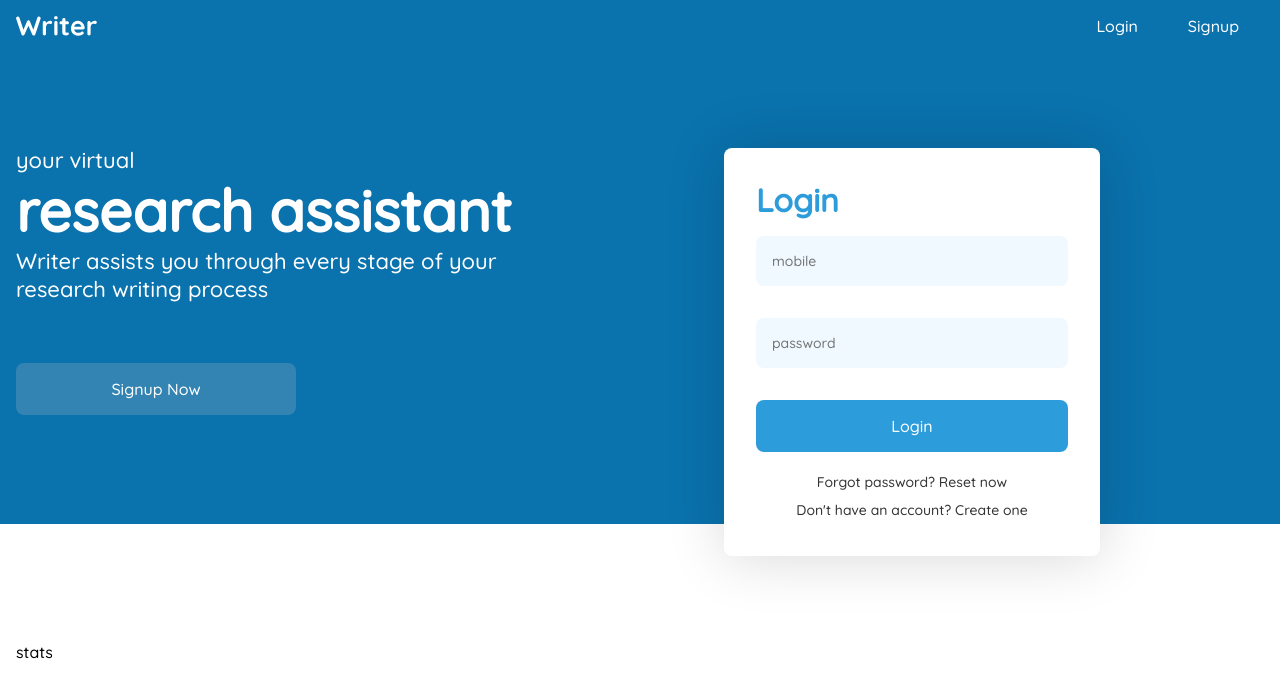
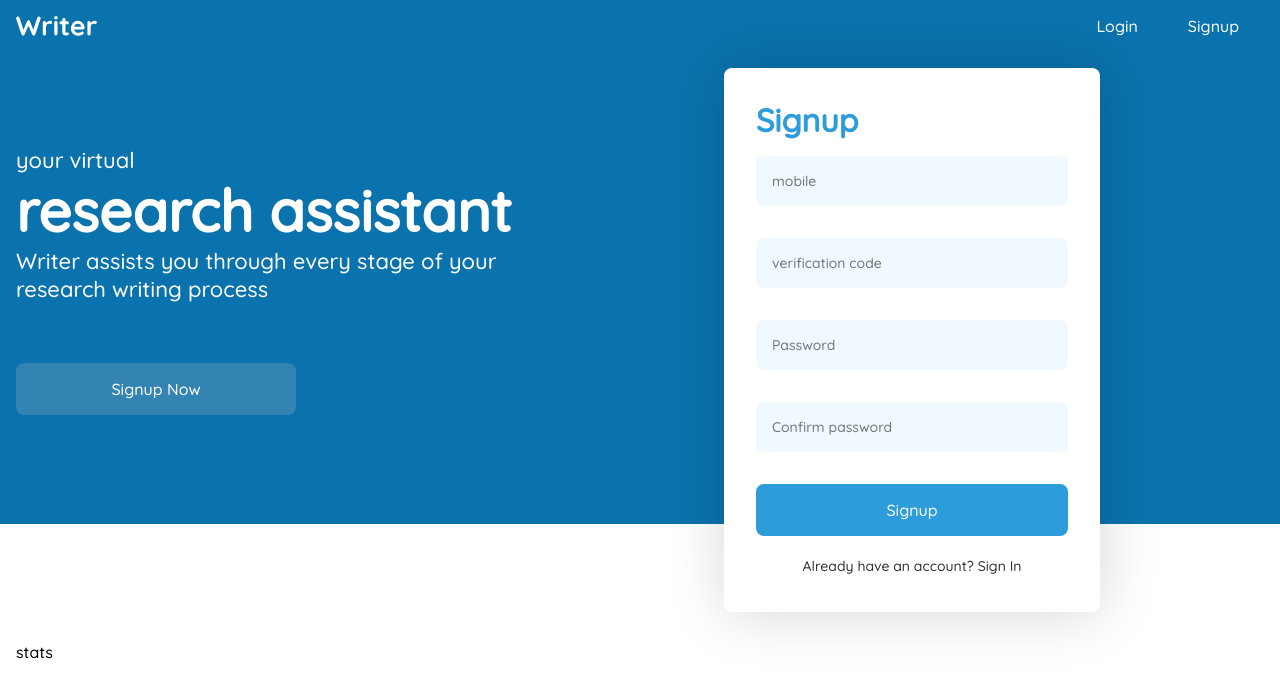
Before and after one commit to zevocorporation/Writer-App, a React (Create React App) app: page / in a window 1280 px wide. Shown: the top 698 px of the page. Built offline with nearby package versions, Linux system fonts and the light colour scheme.

Commit message:
added signup page

```diff
--- a/src/App.js
+++ b/src/App.js
@@ -2,13 +2,14 @@ import React from 'react'
 // import Input from './components/input';
 import Login from './components/login'
 import Navbar from './patterns/navbar'
-import LandingPage from './pages/landingPage'
+// import LandingPage from './pages/landingPage'
+import SignupPage from './pages/signupPage';
 
 function App() {
   return (
     <div>
       <Navbar />
-      <LandingPage />
+      <SignupPage />
     </div>
   )
 }
--- a/src/components/hero.js
+++ b/src/components/hero.js
@@ -1,8 +1,8 @@
 import React from 'react'
-
 import Form from '../patterns/form'
 import Colors from '../styles/colors'
-
+import Signup from '../patterns/signup'
+import Resetpassword from '../patterns/resetpassword';
 import Title from './title'
 import Text from './text'
 import Button from './button'
@@ -33,7 +33,7 @@ function Hero(props) {
       },
     },
   }
-  return (
+  const renderlogin=
     <div style={styles.hero}>
       <div style={styles.container.left}>
         <Text color={Colors.accent.secondary}>your virtual</Text>
@@ -56,7 +56,65 @@ function Hero(props) {
           style={{ position: 'absolute', marginTop: '80px' }}
           type='login'
         />
+
       </div>
+    </div>
+    const rendersignup=<div style={styles.hero}>
+    <div style={styles.container.left}>
+      <Text color={Colors.accent.secondary}>your virtual</Text>
+      <Title type='titleLarge' color={Colors.accent.secondary}>
+        research assistant
+      </Title>
+      <Text type='textLight' color={Colors.accent.secondary}>
+        Writer assists you through every stage of your
+        <br />
+        research writing process
+      </Text>
+      <Button
+        style={{ width: '120px', marginTop: '60px' }}
+        color={Colors.tertiary}
+        name='Signup Now'
+      />
+    </div>
+    <div style={styles.container.right}>
+      <Signup
+        style={{ position: 'absolute', marginTop: '0px' }}
+        type='signup'
+      />
+
+    </div>
+  </div>
+    const renderresetpassword=<div style={styles.hero}>
+    <div style={styles.container.left}>
+      <Text color={Colors.accent.secondary}>your virtual</Text>
+      <Title type='titleLarge' color={Colors.accent.secondary}>
+        research assistant
+      </Title>
+      <Text type='textLight' color={Colors.accent.secondary}>
+        Writer assists you through every stage of your
+        <br />
+        research writing process
+      </Text>
+      <Button
+        style={{ width: '120px', marginTop: '60px' }}
+        color={Colors.tertiary}
+        name='Signup Now'
+      />
+    </div>
+    <div style={styles.container.right}>
+      <Resetpassword
+        style={{ position: 'absolute', marginTop: '80px' }}
+        type='resetpassword'
+      />
+
+    </div>
+  </div>
+
+  return (
+    <div>
+      {props.type == 'login' && renderlogin}
+      {props.type == 'signup'&& rendersignup}
+      {props.type == 'resetpassword' && renderresetpassword}
     </div>
   )
 }
--- a/src/pages/landingPage.js
+++ b/src/pages/landingPage.js
@@ -6,7 +6,7 @@ import Statistics from '../components/statistics'
 function LandingPage(props) {
   return (
     <div style={{ display: 'flex', flexDirection: 'column', maxWidth: '100%' }}>
-      <Hero />
+      <Hero type="login"/>
       <Statistics />
     </div>
   )
--- /dev/null
+++ b/src/pages/signupPage.js
@@ -0,0 +1,16 @@
+import React from 'react'
+
+import Hero from '../components/hero'
+import Statistics from '../components/statistics'
+import Form from '../patterns/form'
+
+function SignupPage(props){
+    return(
+    <div>
+    <Hero type="signup" />
+    <Statistics />
+    </div>
+    )
+}
+
+export default SignupPage;
--- a/src/patterns/form.js
+++ b/src/patterns/form.js
@@ -1,6 +1,5 @@
 import React from 'react'
 import Colors from '../styles/colors'
-
 import Input from '../components/input'
 import Button from '../components/button'
 import Text from '../components/text'
--- a/src/patterns/signup.js
+++ b/src/patterns/signup.js
@@ -1,19 +1,39 @@
 import React from 'react';
+import Colors from '../styles/colors'
+import Input from '../components/input'
+import Button from '../components/button'
+import Text from '../components/text'
+import Title from '../components/title'
 
-function Person(props) {
+function Form(props) {
+    const styles = {
+        form: {
+          backgroundColor: Colors.accent.secondary,
+          display: 'flex',
+          flexDirection: 'column',
+          padding: '32px',
+          borderRadius: '8px',
+          boxShadow: '1px 1px 60px rgba(0, 0, 0, 0.16)',
+          ...props.style,
+        }
+    }
 
-    return (
-        <div>
-            <center>
-                <input placeholder='mobile' type='number' value={props.Input} />
-                <button>send OTP</button><br></br>
-                <input placeholder='verification code' type='text' value={props.Input} /><br></br>
-                <input placeholder='Password ' type='text' value={props.Input} /><br></br>
-                <input placeholder='Confirm password' type='text' value={props.Input} /><br></br>
-                <button>signup</button>
-                <p>Already have a account?<a href=''>Sign In</a></p>
-            </center>
-        </div>
+    const rendersignupform=(
+        <form style={styles.form}>
+
+                <Title color={Colors.secondary}>Signup</Title>
+                <Input type='number' placeholder='mobile' value={props.value}/>
+                {/* <Button name="send OTP" /> */}
+                <Input placeholder='verification code' type='text' value={props.Input} />
+                <Input placeholder='Password ' type='text' value={props.Input} />
+                <Input placeholder='Confirm password' type='text' value={props.Input} />
+                <Button name='Signup' />
+                <Text style={{ textAlign: 'center' }} type='link'>
+        Already have an account? Sign In
+      </Text>
+
+        </form>
     )
+    return rendersignupform
 }
-export default Person;
+export default Form;
```
